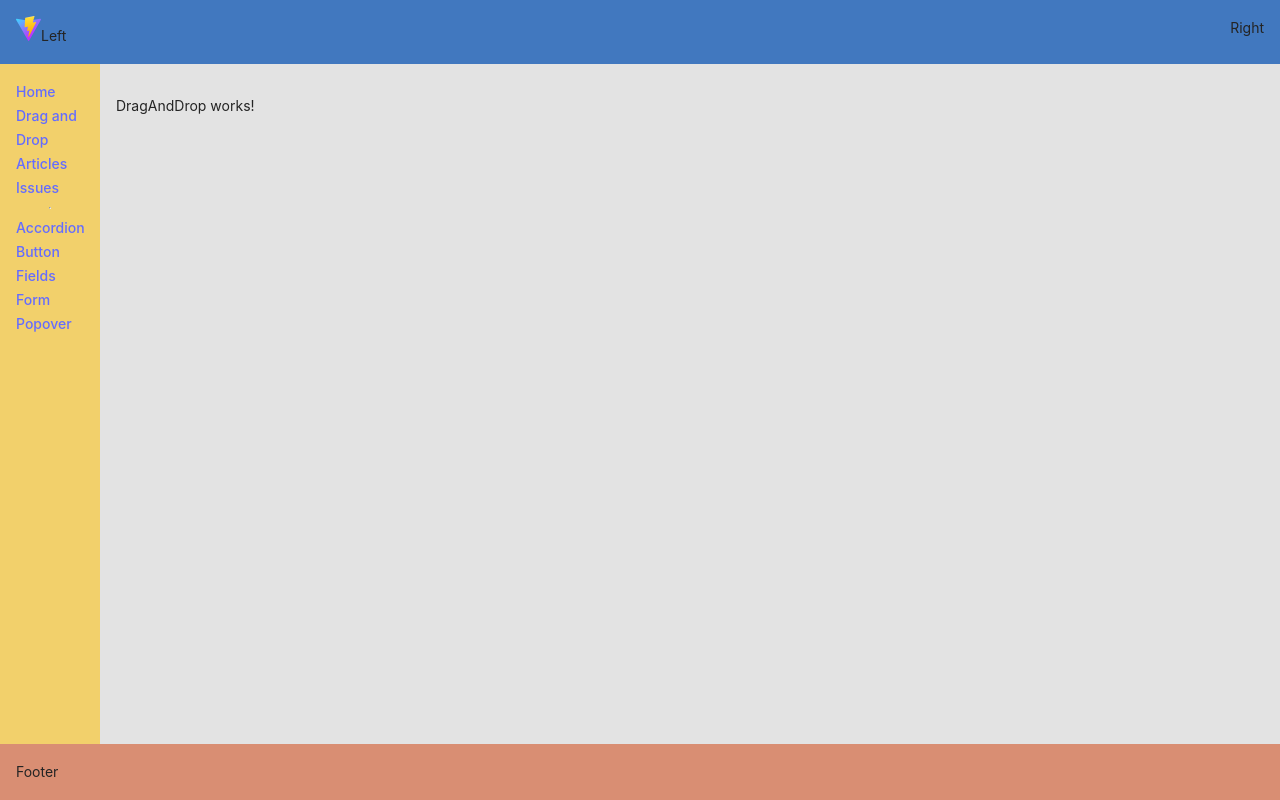
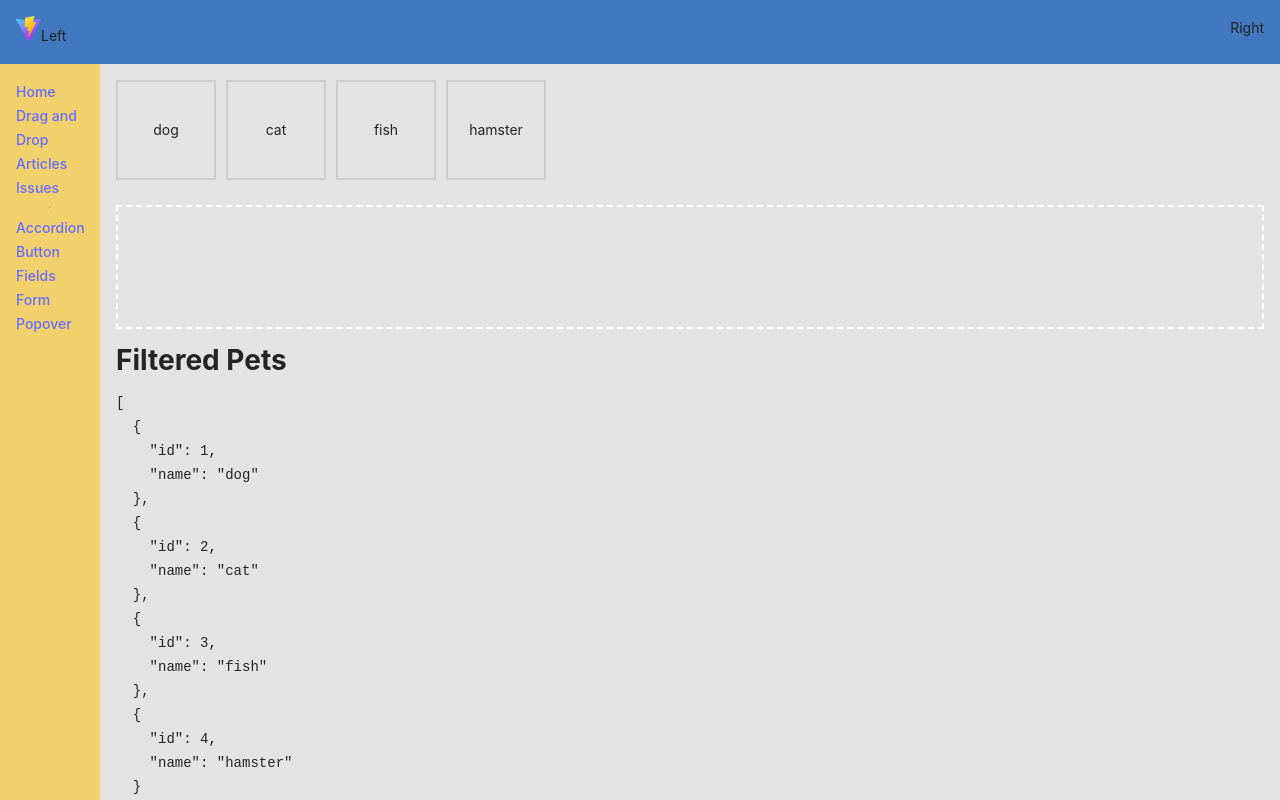
Before and after one commit to atwright147/react-playground, a React (Vite) app: page /drag-and-drop in a window 1280 px wide. Shown: the top 800 px of the page. Built offline with nearby package versions, Linux system fonts and the light colour scheme.

Commit message:
add drag and drop

```diff
--- /dev/null
+++ b/src/routes/DragAndDrop/DragAndDrop.module.scss
@@ -0,0 +1,27 @@
+.pets {
+  display: flex;
+  gap: 10px;
+  margin-bottom: 25px;
+}
+
+.petCard {
+  display: flex;
+  justify-content: center;
+  align-items: center;
+  aspect-ratio: 1;
+  width: 100px;
+  border: 2px solid #ccc;
+  box-sizing: border-box;
+}
+
+.basket {
+  min-height: 100px;
+  border: 2px dashed white;
+  padding: 10px;
+  display: flex;
+  gap: 10px;
+}
+
+.isDragging {
+  border-color: aquamarine;
+}
--- a/src/routes/DragAndDrop/DragAndDrop.tsx
+++ b/src/routes/DragAndDrop/DragAndDrop.tsx
@@ -1,8 +1,97 @@
-import { DndProvider } from 'react-dnd'
-import { HTML5Backend } from 'react-dnd-html5-backend'
+import { DndProvider, useDrop } from 'react-dnd';
+import { HTML5Backend } from 'react-dnd-html5-backend';
+import { useDrag } from 'react-dnd';
+import { FC, useState } from 'react';
+import styles from './DragAndDrop.module.scss';
+import classnames from 'classnames';
+
+interface Pet {
+  id: number,
+  name: string,
+}
+
+interface PetCardProps extends Pet {
+  draggable?: boolean,
+}
+
+// custom type guard
+// https://www.typescriptlang.org/docs/handbook/2/narrowing.html#using-type-predicates
+const isPet = (pet: any): pet is Pet => {
+  return !!Object.values(pet).length &&
+    typeof pet.id === 'number' &&
+    typeof pet.name === 'string';
+}
+
+// draggable
+export const PetCard: FC<PetCardProps> = ({ id, name }): JSX.Element => {
+  const [{ isDragging }, dragRef] = useDrag({
+    type: 'pet',
+    item: { id, name },
+    collect: (monitor) => ({
+      isDragging: monitor.isDragging(),
+    }),
+  });
+
+  return (
+    <div className={classnames(styles.petCard, {
+      [styles.isDragging]: isDragging,
+    })} ref={dragRef}>
+      {name}
+    </div>
+  )
+}
+
+const PETS: PetCardProps[] = [
+  { id: 1, name: 'dog' },
+  { id: 2, name: 'cat' },
+  { id: 3, name: 'fish' },
+  { id: 4, name: 'hamster' },
+]
+
+export const Basket = (): JSX.Element => {
+  const [allPets, setAllPets] = useState<Pet[]>([...PETS]);
+  const [filteredPets, setFilteredPets] = useState<Pet[]>([...PETS]);
+  const [basket, setBasket] = useState<Pet[]>([]);
+  const [{ isOver }, dropRef] = useDrop({
+    accept: 'pet',
+    drop: (item: Pet) => {
+      const petToMove = allPets.find(pet => pet.id === item.id);
+
+      if (isPet(petToMove)) {
+        setBasket(prev => ([ ...prev, petToMove ]));
+        setFilteredPets(prev => prev.filter(pet => pet.id !== item.id));
+      }
+      // setBasket((basket) => !basket.includes(item) ? [...basket, item] : basket);
+    },
+    collect: (monitor) => ({
+      isOver: monitor.isOver(),
+    }),
+  });
+
+  return (
+    <>
+      <div className={styles.pets}>
+        {
+          filteredPets
+            .map((pet) => <PetCard draggable key={pet.id} id={pet.id} name={pet.name} />)
+        }
+      </div>
+
+      <div className={styles.basket} ref={dropRef}>
+        {basket.map((pet) => <PetCard key={pet.id} id={pet.id} name={pet.name} />)}
+        {isOver && <div>Drop Here!</div>}
+      </div>
+
+      <h1>Filtered Pets</h1>
+      <pre>{JSON.stringify(filteredPets, null, 2)}</pre>
+      <h1>Basket</h1>
+      <pre>{JSON.stringify(basket, null, 2)}</pre>
+    </>
+  )
+}
 
 export const DragAndDrop = (): JSX.Element => (
   <DndProvider backend={HTML5Backend}>
-    <p>DragAndDrop works!</p>
+    <Basket />
   </DndProvider>
 );
```
